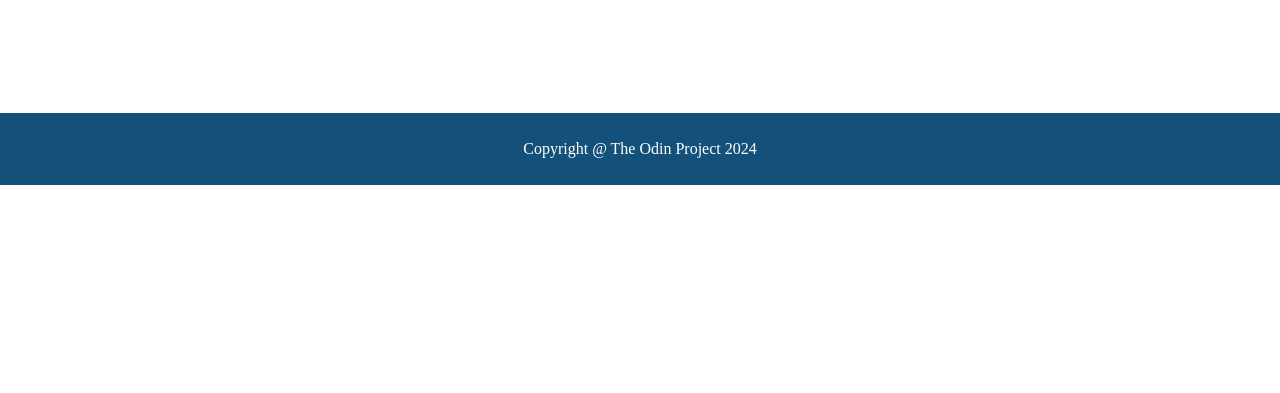
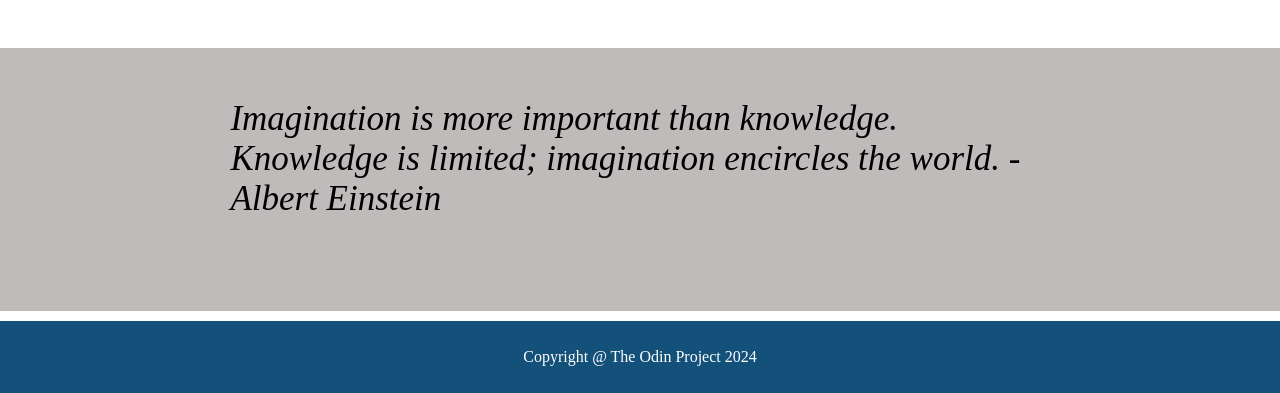
Before and after one commit to alwnraj/landing-page, a plain HTML site: page index.html in a window 1280 px wide. Shown: the part 615-1008 px from the top of the page. Before the commit the page ends 800 px from the top, so only its background shows below. Drawn offline with Linux system fonts and the light colour scheme.

Commit message:
Added a quote

```diff
--- a/index.html
+++ b/index.html
@@ -48,7 +48,9 @@
             <div class="text">This is some subtext under and illustration or image</div>
         </div>
     </div>
-    <div></div>
+    <div class="quote">
+        <em>Imagination is more important than knowledge. Knowledge is limited; imagination encircles the world. - Albert Einstein</em>
+    </div>
     <div class="footer">
         <p>Copyright @ The Odin Project 2024</p>
     </div>
--- a/style.css
+++ b/style.css
@@ -45,9 +45,20 @@ button{
 
 .content {
     display: flex;
-    padding: 10px 18% 5%;
+    padding: 10px 18% 4%;
     gap: 10px;
     text-align: center;
+}
+
+.quote{
+    margin-bottom: 10px;/*remove this later*/
+    height: 202px;
+    background-color: rgb(192, 187, 187);
+    display: flex;
+    align-items: center;
+    justify-content: center;
+    font-size: 35px;
+    padding: 10px 18% 4%;
 }
 
 .footer {
```
